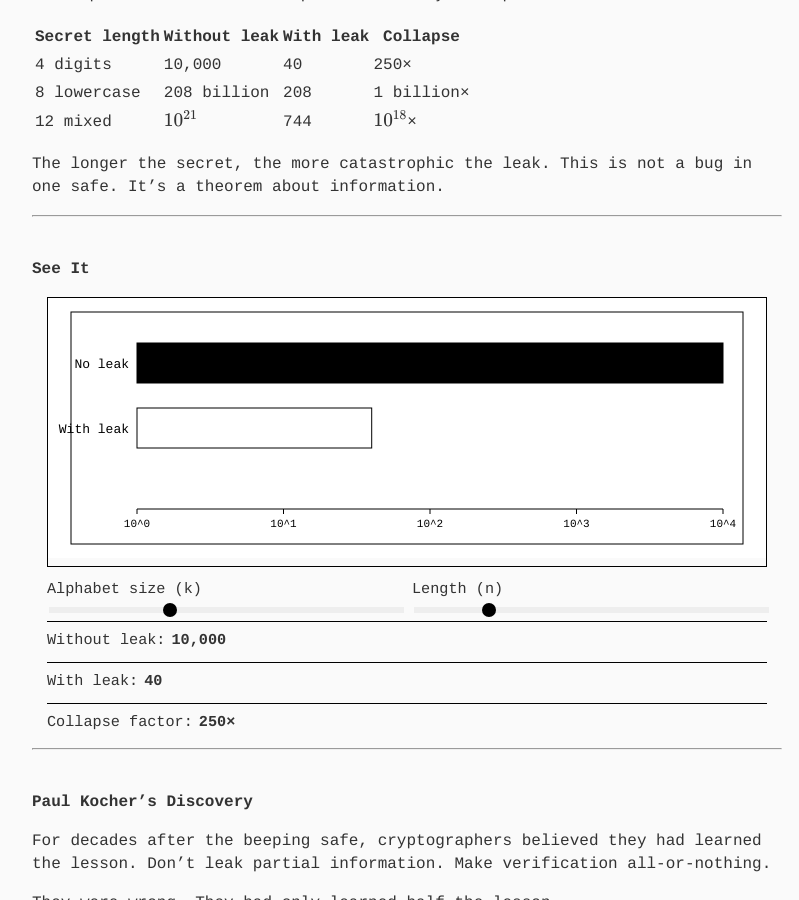
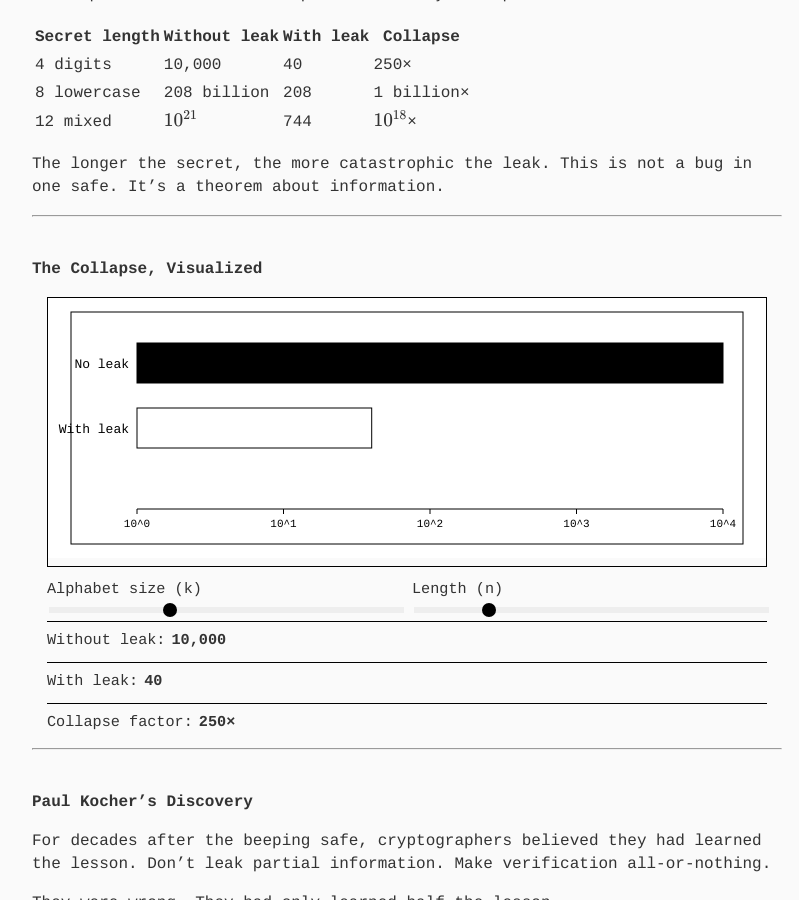
Before and after one commit to gcol33/blog, a Jekyll site: the page built from _posts/2025-12-06-leaky-locks.md, in a window 1280 px wide and 900 px high, scrolled down 1707 px. Shown: the whole window, without its empty margins (233-1032 px from the left). Built offline with Jekyll 4.4.1, drawn with Linux system fonts in a browser that asks for light colours; some web fonts are replaced.

Commit message:
Rename 'See It' section header
🤖 Generated with [Claude Code](https://claude.com/claude-code)

Co-Authored-By: Claude Opus 4.5 <noreply@anthropic.com>

```diff
--- a/_posts/2025-12-06-leaky-locks.md
+++ b/_posts/2025-12-06-leaky-locks.md
@@ -64,7 +64,7 @@ The longer the secret, the more catastrophic the leak. This is not a bug in one
 
 ---
 
-## See It
+## The Collapse, Visualized
 
 <div id="collapse-demo" style="max-width: 720px; margin: 0 auto;">
   <div style="border: 1px solid #000; overflow: hidden;">
```
